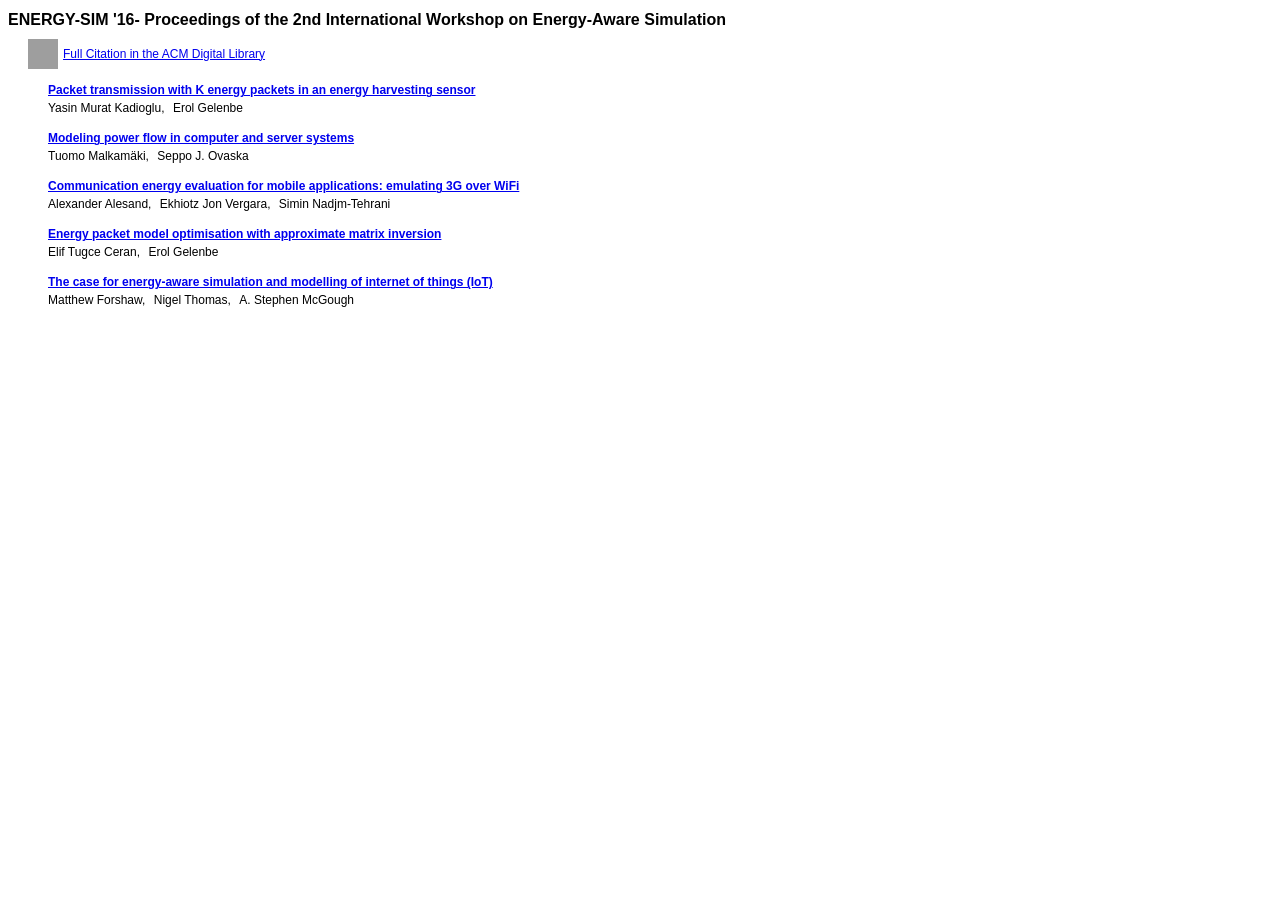
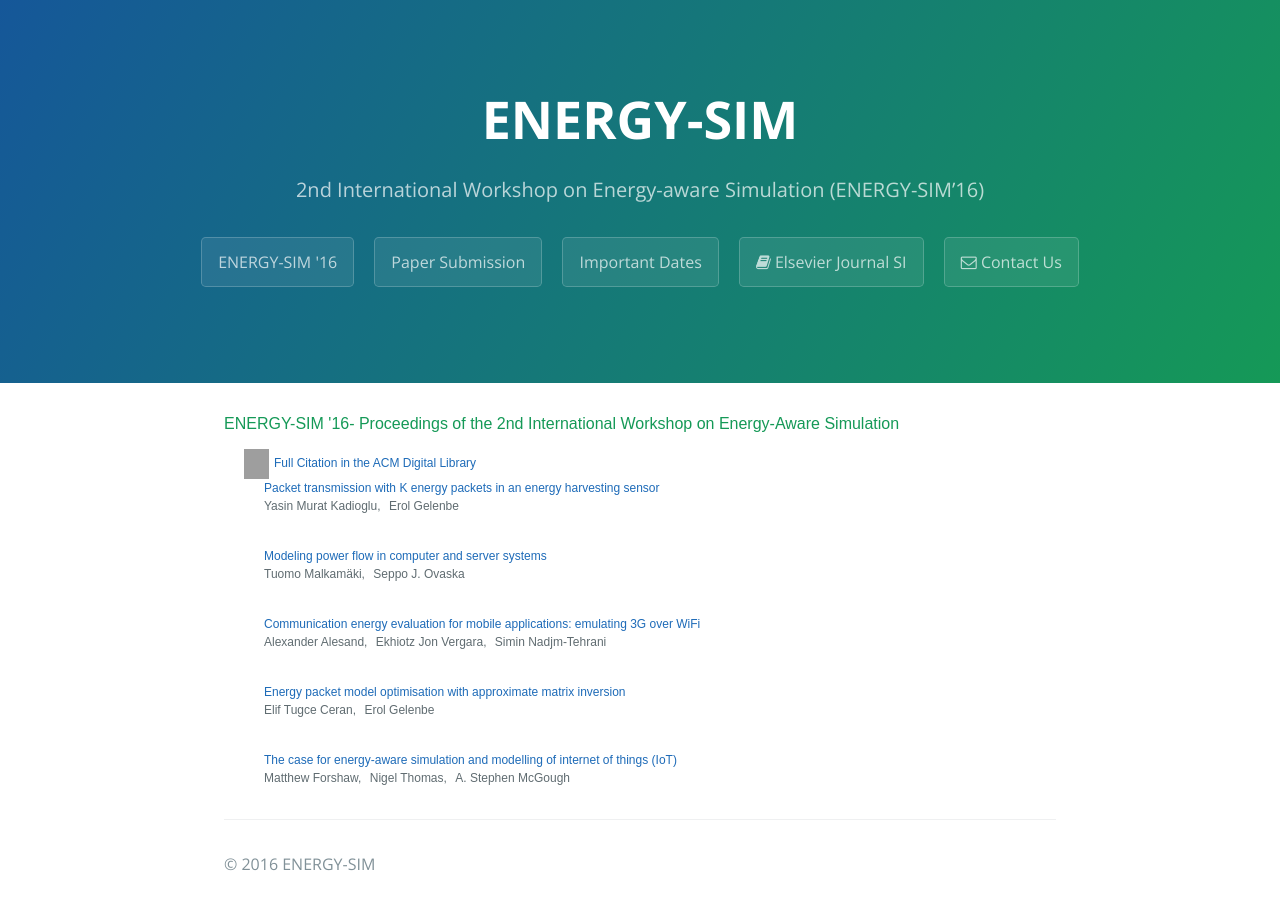
Before and after one commit to ENERGY-SIM/energy-sim.github.io, a Jekyll site: the page built from 2016proceedings.md, in a window 1280 px wide. Built offline with Jekyll 4.4.1, drawn with Linux system fonts in a browser that asks for light colours; nearby versions of some CDN libraries; library files that are not in the unit come from our copies; grey boxes are pictures that could not be loaded.

Commit message:
Update and rename 2016proceedings.html to 2016proceedings.md

```diff
--- a/2016proceedings.html
+++ b/2016proceedings.md
@@ -1,10 +1,9 @@
+---
+layout: page
+title: 2nd International Workshop on Energy-aware Simulation (ENERGY-SIM’16)
+permalink: /2016/proceedings
+---
 
-
-
-<!doctype html>
-<head>
-<META http-equiv="Content-Style-Type" content="text/css">
-<title>ENERGY-SIM '16- Proceedings of the 2nd International Workshop on Energy-Aware Simulation</title>
 <STYLE type="text/css">
 #DLtoc {
 	font: normal 12px/1.5em Arial, Helvetica, sans-serif;
@@ -79,10 +78,6 @@
 	}
 
 </STYLE>
-</head>
-
-
-<body>
 
 <div id="DLtoc">
 	<div id="DLheader">
@@ -172,6 +167,3 @@
 
     </div>
 </div>
-
-</body>
-</html>
```
